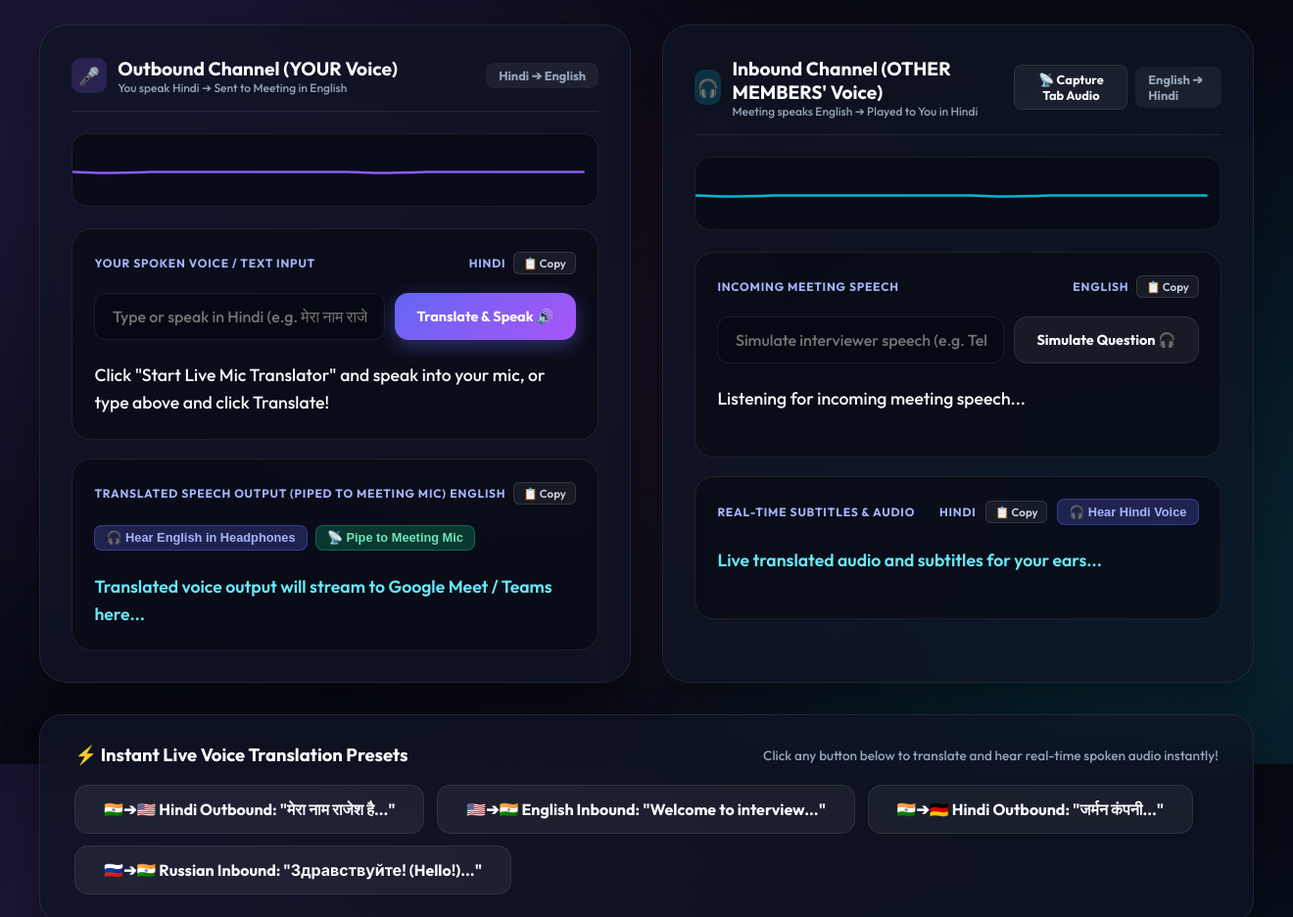
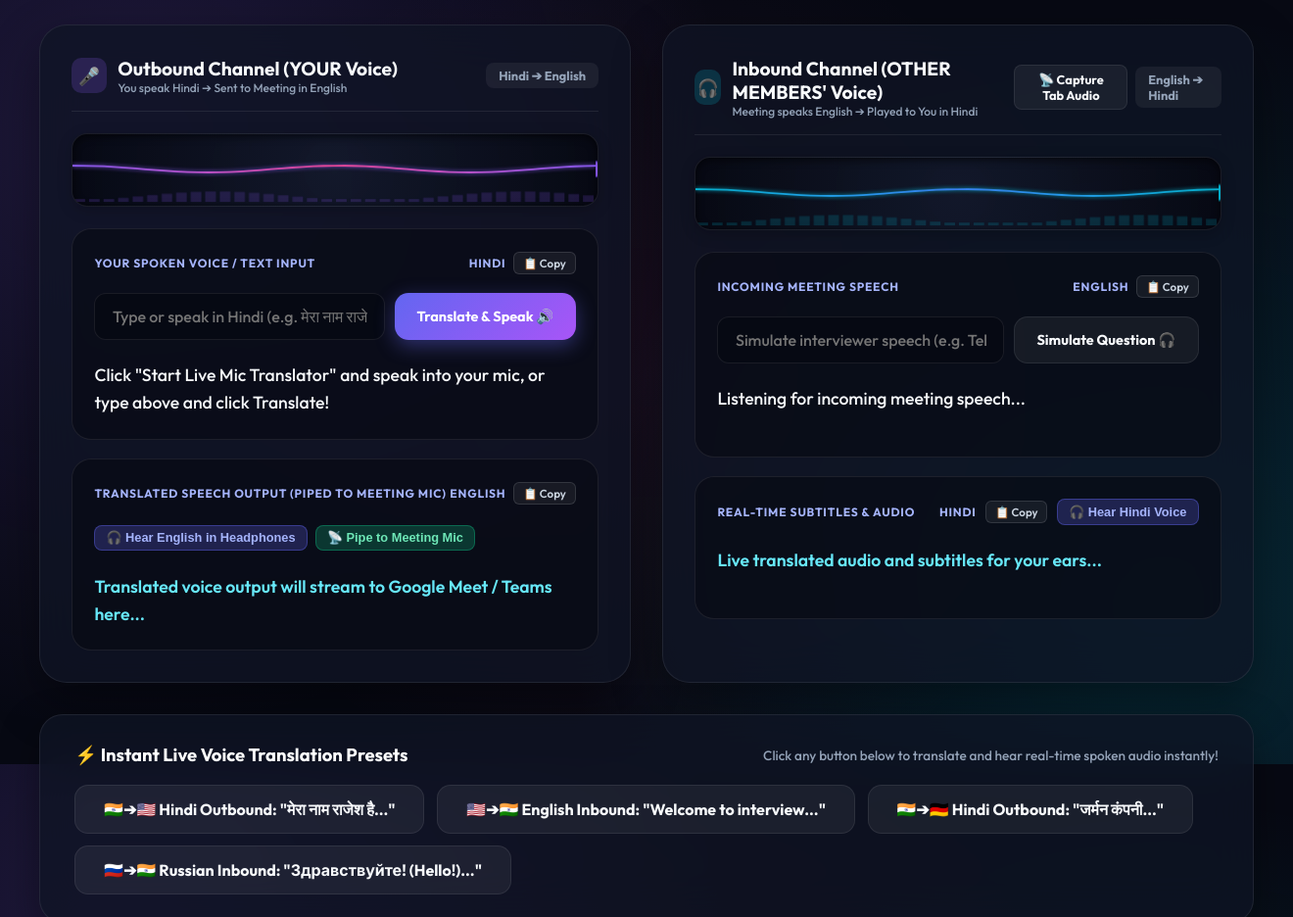
Before and after one commit to rajeshsahu777/OmniVoice-AI, an Electron app: page index.html in a window 1320 px wide. Shown: the part 820-1756 px from the top of the page at 98% size. Drawn offline with Linux system fonts and the light colour scheme.

Commit message:
feat: add real-time audio oscilloscope visualizers, language auto-detection API, and GitHub Actions CI workflow

```diff
--- a/app.js
+++ b/app.js
@@ -263,43 +263,101 @@ document.addEventListener('DOMContentLoaded', () => {
     updateLanguageLabels();
   });
 
-  // Real Mic Waveform Visualizer
+  // Real Mic & Audio Waveform Visualizers with High-DPI support
   function setupCanvas(canvas) {
+    if (!canvas || !canvas.parentElement) return null;
+    const rect = canvas.parentElement.getBoundingClientRect();
+    const dpr = Math.min(window.devicePixelRatio || 1, 2);
+    canvas.width = (rect.width || 400) * dpr;
+    canvas.height = (rect.height || 75) * dpr;
     const ctx = canvas.getContext('2d');
-    canvas.width = canvas.parentElement.clientWidth;
-    canvas.height = canvas.parentElement.clientHeight;
+    ctx.scale(dpr, dpr);
     return ctx;
   }
 
-  function drawWaveform(canvas, ctx, isActive, color = '#818cf8') {
-    ctx.clearRect(0, 0, canvas.width, canvas.height);
-    const width = canvas.width;
-    const height = canvas.height;
+  function resizeAllVisualizers() {
+    setupCanvas(outboundCanvas);
+    setupCanvas(inboundCanvas);
+  }
+  window.addEventListener('resize', resizeAllVisualizers);
+
+  function drawWaveform(canvas, ctx, isActive, mode = 'outbound') {
+    if (!canvas || !ctx) return;
+    const width = canvas.parentElement ? canvas.parentElement.clientWidth : 400;
+    const height = canvas.parentElement ? canvas.parentElement.clientHeight : 75;
     const centerY = height / 2;
 
-    ctx.beginPath();
-    ctx.lineWidth = 2.5;
-    ctx.strokeStyle = color;
+    ctx.clearRect(0, 0, width, height);
 
-    const bars = 40;
-    const barWidth = width / bars;
-    const time = Date.now() * 0.005;
-
-    for (let i = 0; i < bars; i++) {
-      const x = i * barWidth;
-      let amplitude = 0;
-      if (isActive) {
-        const freqVal = (dataArray && dataArray[i % 32]) ? dataArray[i % 32] / 255 : 0.25;
-        amplitude = Math.sin(i * 0.4 + time) * (12 + freqVal * 35);
-      } else {
-        amplitude = Math.sin(i * 0.3 + time) * 3;
-      }
-      if (!isActive) amplitude = Math.max(2, amplitude);
-
-      ctx.lineTo(x, centerY + amplitude);
+    // Refresh live mic frequency data if active
+    if (mode === 'outbound' && micAnalyser && dataArray && isActive) {
+      micAnalyser.getByteFrequencyData(dataArray);
     }
 
+    const time = Date.now() * 0.003;
+    const isOutbound = mode === 'outbound';
+    const primaryColor = isOutbound ? '#8b5cf6' : '#06b6d4';
+    const secondaryColor = isOutbound ? '#ec4899' : '#3b82f6';
+
+    // Calculate energy level
+    let avgEnergy = 0;
+    if (isActive && isOutbound && dataArray) {
+      let sum = 0;
+      for (let i = 0; i < 16; i++) sum += dataArray[i];
+      avgEnergy = sum / (16 * 255);
+    } else if (isActive) {
+      avgEnergy = 0.5 + Math.sin(time * 3) * 0.3;
+    }
+
+    // Layer 1: Ambient frequency bars in background
+    const barCount = 36;
+    const barWidth = width / barCount;
+    for (let i = 0; i < barCount; i++) {
+      let barHeight = 4;
+      if (isActive) {
+        const val = (dataArray && isOutbound) ? (dataArray[i % 32] / 255) : (Math.sin(i * 0.5 + time * 4) * 0.5 + 0.5);
+        barHeight = Math.max(4, val * (height * 0.7));
+      } else {
+        barHeight = Math.max(3, Math.sin(i * 0.3 + time * 1.5) * 5 + 6);
+      }
+
+      ctx.fillStyle = isOutbound ? 'rgba(139, 92, 246, 0.18)' : 'rgba(6, 182, 212, 0.18)';
+      ctx.fillRect(i * barWidth + 2, height - barHeight - 2, barWidth - 4, barHeight);
+    }
+
+    // Layer 2: Glowing dynamic sine wave
+    ctx.save();
+    ctx.shadowBlur = isActive ? (10 + avgEnergy * 15) : 4;
+    ctx.shadowColor = primaryColor;
+    ctx.beginPath();
+    ctx.lineWidth = isActive ? 2.8 : 1.8;
+
+    const gradient = ctx.createLinearGradient(0, 0, width, 0);
+    gradient.addColorStop(0, primaryColor);
+    gradient.addColorStop(0.5, secondaryColor);
+    gradient.addColorStop(1, primaryColor);
+    ctx.strokeStyle = gradient;
+
+    const points = 50;
+    const step = width / points;
+
+    for (let i = 0; i <= points; i++) {
+      const x = i * step;
+      let amp = 0;
+      if (isActive) {
+        const freq = (dataArray && isOutbound) ? (dataArray[i % 32] / 255) : 0.35;
+        amp = Math.sin(i * 0.35 + time * 5) * (8 + freq * 24 + avgEnergy * 10);
+      } else {
+        amp = Math.sin(i * 0.25 + time * 2) * 3.5;
+      }
+      if (i === 0) {
+        ctx.moveTo(x, centerY + amp);
+      } else {
+        ctx.lineTo(x, centerY + amp);
+      }
+    }
     ctx.stroke();
+    ctx.restore();
   }
 
   function startVisualizers() {
@@ -307,8 +365,8 @@ document.addEventListener('DOMContentLoaded', () => {
     const inboundCtx = setupCanvas(inboundCanvas);
 
     function animate() {
-      drawWaveform(outboundCanvas, outboundCtx, isLive, '#8b5cf6');
-      drawWaveform(inboundCanvas, inboundCtx, isInboundActive, '#06b6d4');
+      drawWaveform(outboundCanvas, outboundCtx, isLive && !isMuted, 'outbound');
+      drawWaveform(inboundCanvas, inboundCtx, isInboundActive, 'inbound');
       requestAnimationFrame(animate);
     }
 
--- a/package.json
+++ b/package.json
@@ -1,6 +1,6 @@
 {
   "name": "omnivoice-ai",
-  "version": "1.1.0",
+  "version": "1.2.0",
   "description": "Real-Time Bidirectional Speech-to-Speech AI Meeting Translator for Google Meet, Zoom, and Teams with Floating Captions.",
   "main": "electron-main.js",
   "scripts": {
--- a/styles.css
+++ b/styles.css
@@ -423,14 +423,18 @@ select:hover, select:focus {
 .visualizer-box {
   width: 100%;
   height: 75px;
-  background: rgba(7, 9, 19, 0.7);
+  background: radial-gradient(circle at 50% 50%, rgba(20, 27, 45, 0.8) 0%, rgba(7, 9, 19, 0.95) 100%);
   border-radius: 16px;
   border: 1px solid var(--glass-border);
   overflow: hidden;
   position: relative;
+  box-shadow: inset 0 2px 8px rgba(0, 0, 0, 0.6), 0 4px 15px rgba(0, 0, 0, 0.2);
+  display: flex;
+  align-items: center;
+  justify-content: center;
 }
 
-canvas {
+.visualizer-box canvas {
   width: 100%;
   height: 100%;
   display: block;
```
Also changed, not shown: server.js (+36 -1 lines), test.js (+19 -0 lines), .github/ISSUE_TEMPLATE/bug_report.md (added), .github/ISSUE_TEMPLATE/feature_request.md (added), .github/pull_request_template.md (added), .github/workflows/ci.yml (added), README.md.
